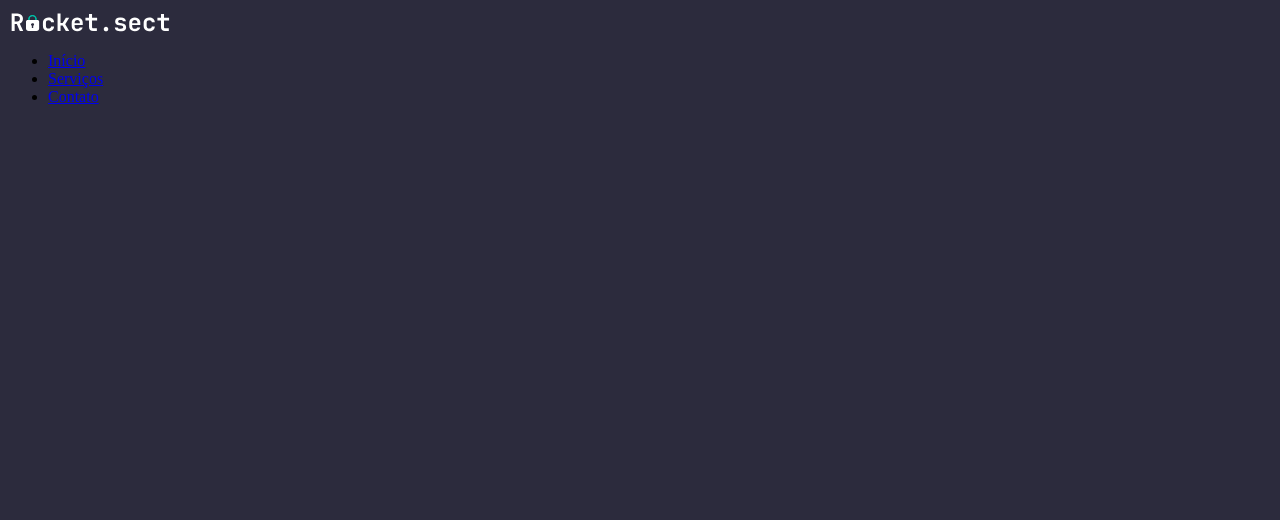
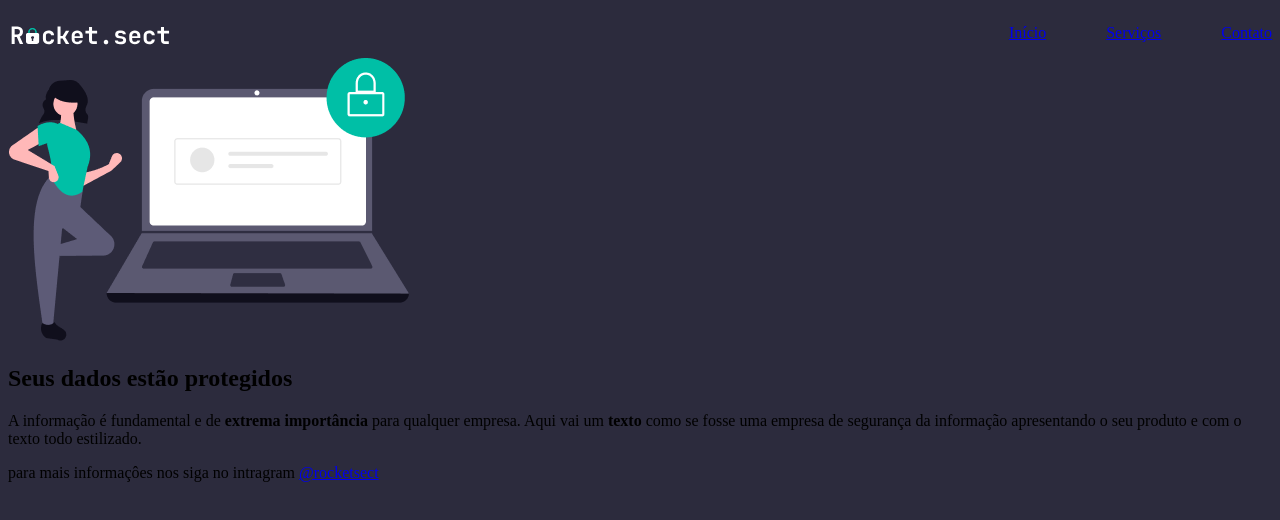
Before and after one commit to SaymonRezendeX/rocket-sect, a plain HTML site: page index.html in a window 1280 px wide. Drawn offline with Linux system fonts and the light colour scheme.

Commit message:
Base do Projeto (HTML)

```diff
--- a/index.html
+++ b/index.html
@@ -19,11 +19,25 @@
   </nav>
 
   <main>
-    <img src="" alt="">
+    <img src="images/img.png" alt="Uma pessoa ao lado de um computador e um cadeado">
 
+    <section>
+      <h1>
+        Seus dados estão <span>protegidos</span>
+      </h1>
 
-  </main>
+      <p>A informação é fundamental e de <strong>extrema importância</strong> para qualquer empresa.
 
+        Aqui vai um <strong>texto</strong> como se fosse uma empresa de <span>segurança da informação</span>
+        apresentando o seu produto e com o texto todo estilizado.
+      </p>
+    </section>
+   </main>
+
+   <footer>
+    <div id="line"></div>
+      para mais informaçôes nos siga no intragram <a href="https://instagram.com/rocketsect/">@rocketsect</a>
+   </footer>
 
 </body>
 </html>
--- a/style.css
+++ b/style.css
@@ -1,3 +1,16 @@
 body {
   background: #2C2B3D;
 }
+
+nav {
+  display: flex;
+  justify-content: space-between;
+  align-items: center;
+}
+
+ul {
+  display: flex;
+  list-style: none;
+  gap: 60px
+;
+}
```
